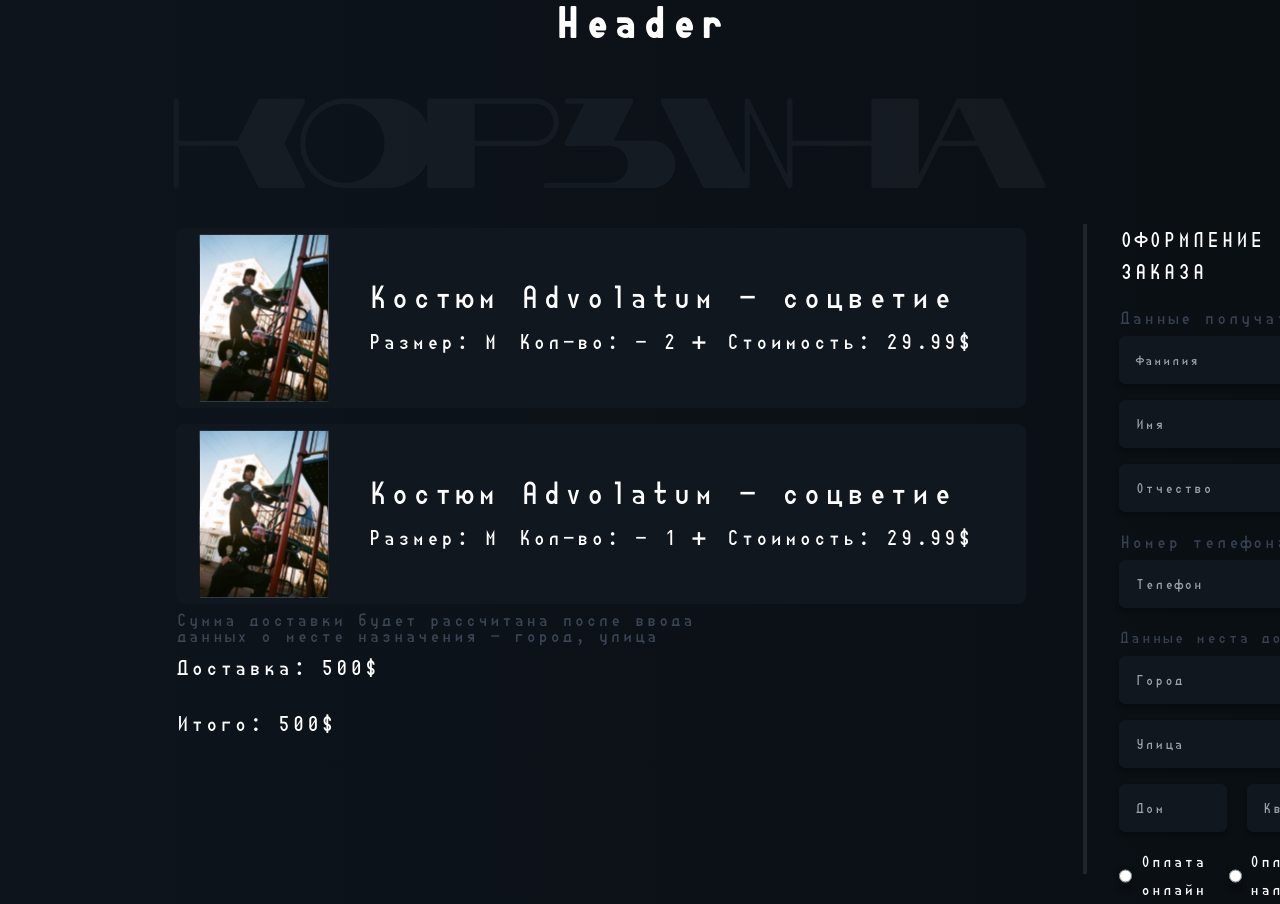
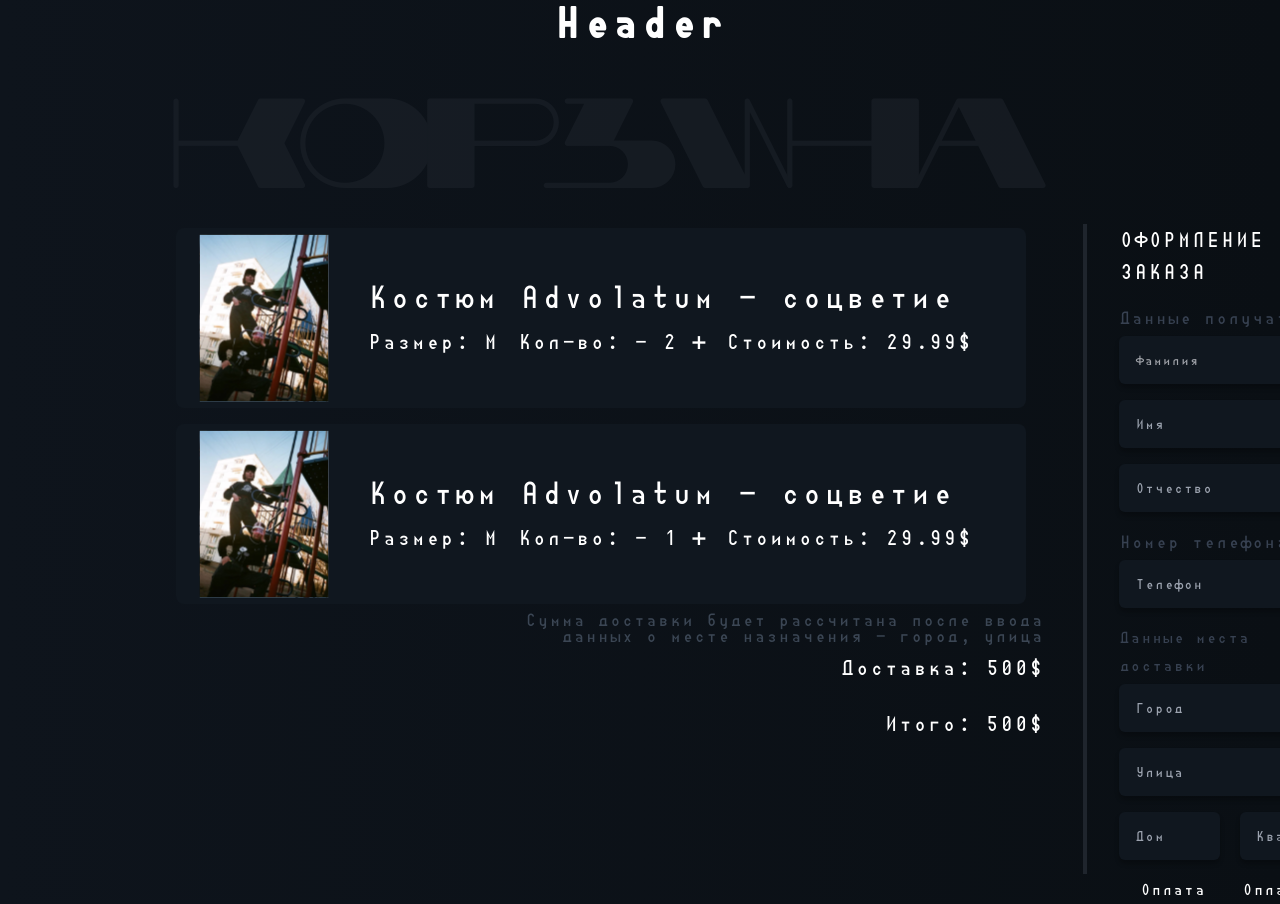
Before and after one commit to Amirhan0/fashion-ecommerce, a React (Vite) app: page /cart in a window 1280 px wide. Shown: the top 904 px of the page. Built offline with nearby package versions, Linux system fonts and the light colour scheme.

Commit message:
fix: shoppingCart

```diff
--- a/src/components/ClothingCartComponent.jsx
+++ b/src/components/ClothingCartComponent.jsx
@@ -44,15 +44,15 @@ const carts = [
         ))}
             <div className="flex flex-col mt-2">
                 <div>
-                <p className="text-[#3B4654] text-xl font-uindbase font-normal leading-4">
+                <p className="text-[#3B4654] text-xl font-uindbase font-normal leading-4 text-right">
   Сумма доставки будет рассчитана после ввода <br />
   данных о месте назначения - город, улица
 </p>
                 </div>
                 <div className="flex flex-col text-left mt-2">
-                    <span className="text-white font-uindbase font-normal text-2xl">Доставка:        500$</span>
+                    <span className="text-white font-uindbase font-normal text-2xl text-right">Доставка:        500$</span>
                     <br />
-                    <span className="text-white font-uindbase text-2xl">Итого:        500$</span>
+                    <span className="text-white font-uindbase text-2xl text-right">Итого:        500$</span>
                 </div>
             </div>
         </div>
--- a/src/components/ClothingCartForm.jsx
+++ b/src/components/ClothingCartForm.jsx
@@ -122,10 +122,10 @@ const ClothingCartForm = () => {
             <div className="flex items-center space-x-4">
           <div className="flex items-center">
           <input
-          type="radio"
-          id="onlinePayment"
-          name="payment"
-          className="form-radio h-5 w-5"
+                type="checkbox"
+                id="
+                onlinePayment"
+                className="mt-4 px-4 py-3 w-full rounded-md"
                 style={{
                   background: '#10171F',
                   boxShadow: '0px 4px 4px 0px #00000040',
@@ -138,10 +138,10 @@ const ClothingCartForm = () => {
       </div>
       <div className="flex items-center">
       <input
-          type="radio"
-          id="cashPayment"
-          name="payment"
-          className="form-radio h-5 w-5"
+                type="checkbox"
+                id="
+                cashPayment"
+                className="mt-4 px-4 py-3 w-full rounded-md"
                 style={{
                   background: '#10171F',
                   boxShadow: '0px 4px 4px 0px #00000040',
```
Also changed, not shown: 1 other file (tests, documents, lock files or other folders). Lines whose indentation alone changed are shown as unchanged.
